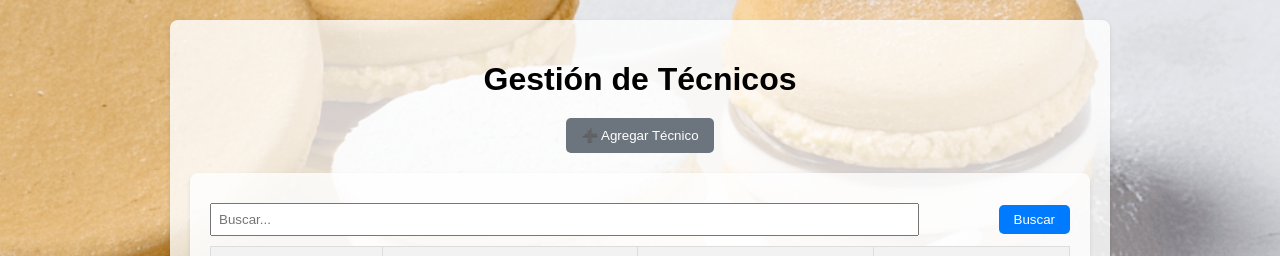
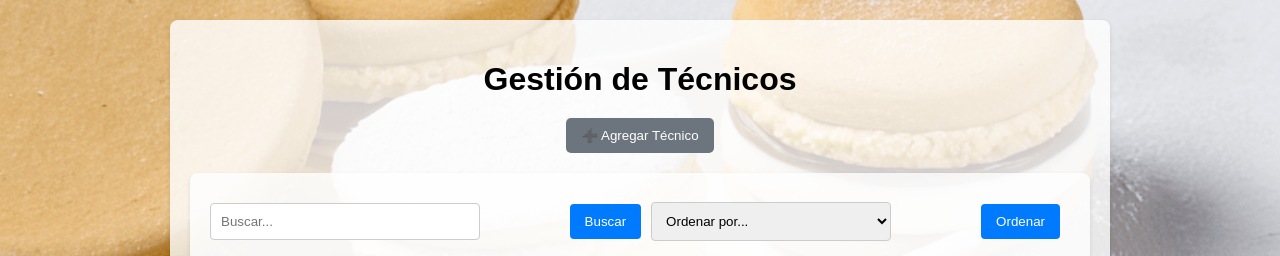
Before and after one commit to AnaiGarcia/proyecto-algoritmos, a PHP site: page /tecnicos.php in a window 1280 px wide. Shown: the top 256 px of the page. Run offline with PHP 8.4, Linux system fonts and the light colour scheme; the visitor is signed in with stand-in values (Sample User, id 1).

Commit message:
cambios para busqueda de tecnicos

```diff
--- a/assets/css/tecnicos.css
+++ b/assets/css/tecnicos.css
@@ -138,3 +138,38 @@ body {
 .back-to-top .btn:hover {
   background-color: #0056b3;
 }
+
+.search-box {
+  display: flex;
+  align-items: center;
+  margin-bottom: 20px;
+}
+
+.input-search {
+  padding: 10px;
+  margin-right: 10px;
+  border: 1px solid #ccc;
+  border-radius: 4px;
+}
+
+.btn-buscar {
+  padding: 10px 15px;
+  border: none;
+  border-radius: 4px;
+  background-color: #007bff; /* Color del botón */
+  color: white;
+  cursor: pointer;
+  margin-right: 10px;
+}
+
+.btn-buscar:hover {
+  background-color: #0056b3; /* Color al pasar el mouse */
+}
+
+select {
+  padding: 10px;
+  margin-right: 10px;
+  border: 1px solid #ccc;
+  border-radius: 4px;
+  cursor: pointer;
+}
--- a/tecnicos.php
+++ b/tecnicos.php
@@ -39,10 +39,15 @@ if(strlen($_SESSION['auth_user'])=="")
     <div class="container">
 
       <div class="search-box">
-        <input type="text" class="input-search" placeholder="Buscar...">
-        <button class="btn-buscar">Buscar</button>
+        <input type="text" class="input-search" id="searchInput" placeholder="Buscar...">
+        <button class="btn-buscar" id="searchBtn">Buscar</button>
+        <select id="sortSelect">
+          <option value="">Ordenar por...</option>
+          <option value="quicksort">Ordenar por nombre (Quicksort)</option>
+          <option value="bubblesort">Ordenar por nombre (Bubblesort)</option>
+        </select>
+        <button class="btn-buscar" id="sortBtn">Ordenar</button>
       </div>
-
     <table class="table" id="tabla-tecnicos">
       <thead>
         <tr>
```
Also changed, not shown: assets/js/tecnicos.js (+66 -12 lines).
